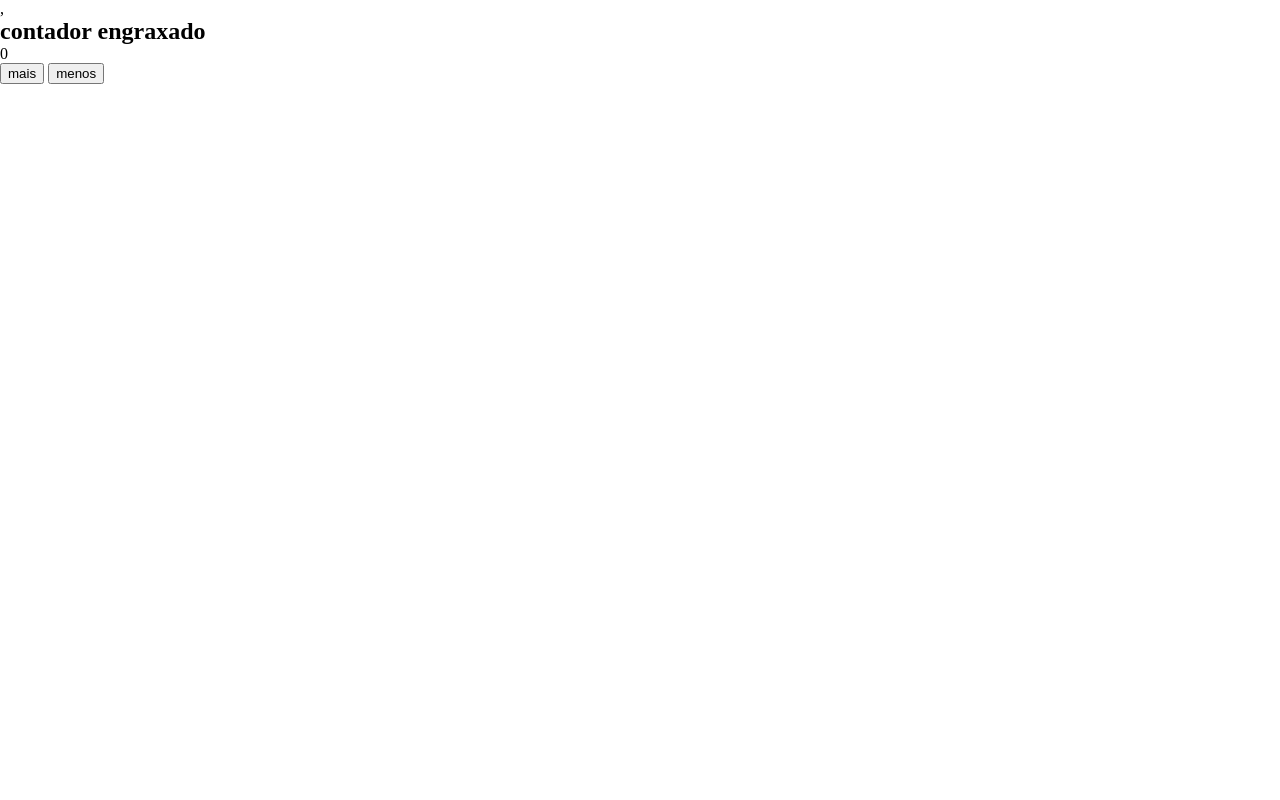
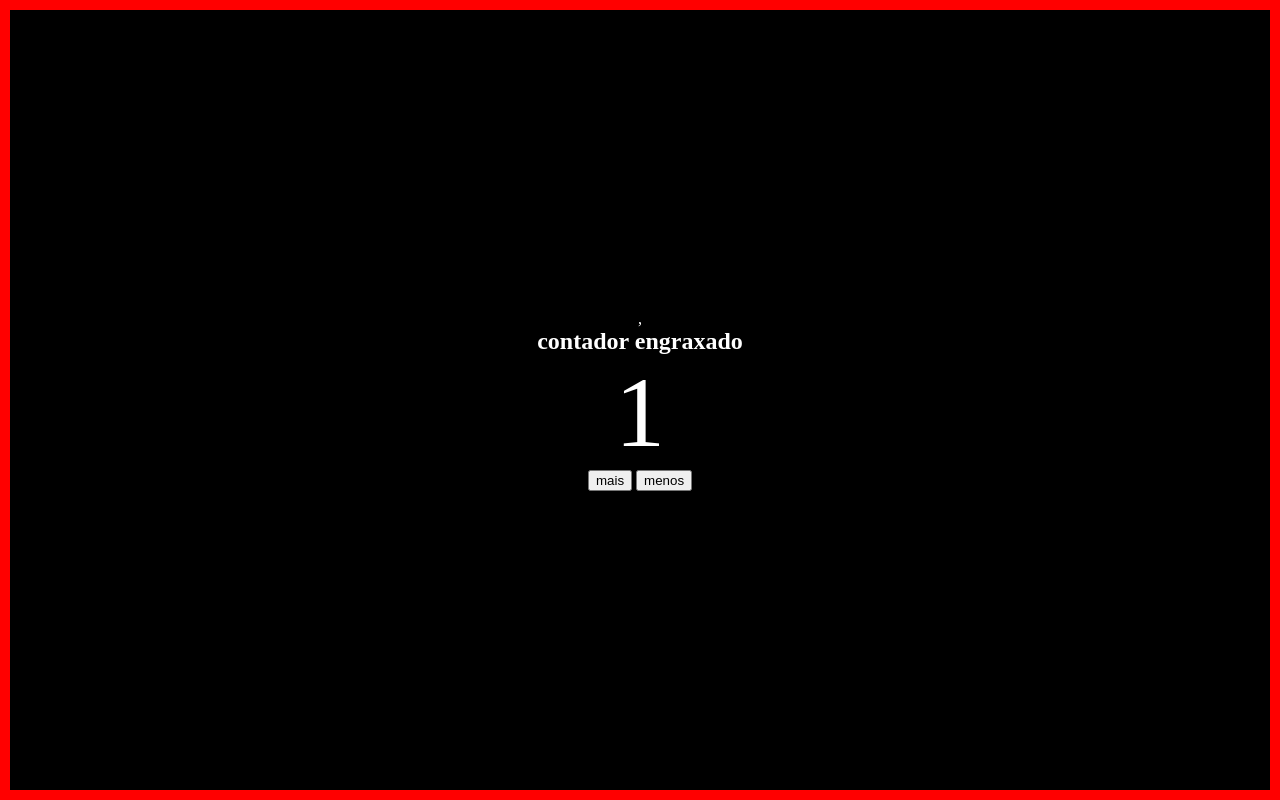
Before and after one commit to Julia-ELITI/contador, a plain HTML site: page index.html in a window 1280 px wide. Both pictures are taken after a click on the button "mais". Drawn offline with Linux system fonts and the light colour scheme.

Commit message:
Update index.html

```diff
--- a/index.html
+++ b/index.html
@@ -9,9 +9,24 @@
     }
 
 
-    <body{
+    body{
         border:10px solid red;
         min-height: 100vh;
+        background: black;
+        color: white;
+        display: grid;
+        place-items: center
+    }
+
+    section{
+        background: rgba(255, 255 .2);
+        padding: 20%;
+        border-radius: 5%;
+        text-align: center;
+    }
+
+    p {
+        font-size: 100px;
     }
 </style>
     </head>
@@ -20,9 +35,34 @@
 
 ,<h1>contador engraxado</h1>
 <p>0</p>
-<button>mais</button>
-<button>menos</button>
+<button onclick="aumentar()">mais</button>
+<button onclick="diminuir()">menos</button>
         </section>
+<script>
 
+    // estado da minha aplicaçao
+    let numero = 0
+
+    // alteradores de estado de aplicaçao
+    function aumentar() {
+        numero = numero +1
+        mostrarNaTela()
+    }
+    function diminuir () {
+        numero = numero -1
+        mostrarNaTela()
+
+    }
+
+    // jogar o estado de aplicaçao na tela
+    function mostrarNaTela(){
+        const p = document.querySelector("p")
+        p.innerText = numero
+    }
+
+    // iniciar
+    mostrarNaTela()
+
+</script>
     </body>
 </html>
```
